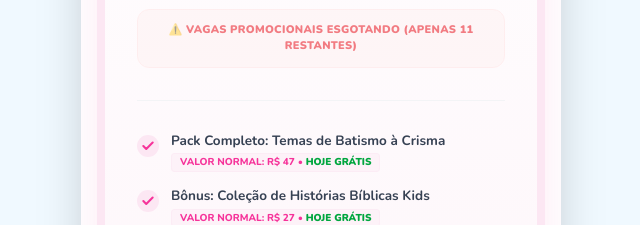
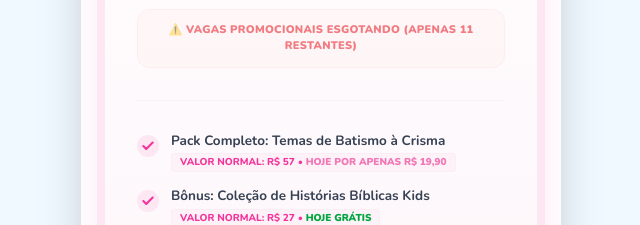
Before and after one commit to contatofilipematos-stack/Pg-20, a React (Vite) app: page / in a window 1280 px wide. Shown: the part 5220-5445 px from the top of the page, without its empty margins (319-959 px from the left). Built offline with nearby package versions, Linux system fonts and the light colour scheme.

Commit message:
feat: update pricing and offer for pack content
Adjust the price of the "Pack Completo" and update the promotional banner to highlight the new offer price of R$ 19,90.

```diff
--- a/App.tsx
+++ b/App.tsx
@@ -475,7 +475,7 @@ const App: React.FC = () => {
               {/* Lista com Value Stack */}
               <div className="space-y-4 mb-10">
                 {[
-                  { text: "Pack Completo: Temas de Batismo à Crisma", val: "R$ 47" },
+                  { text: "Pack Completo: Temas de Batismo à Crisma", val: "R$ 57" },
                   { text: "Bônus: Coleção de Histórias Bíblicas Kids", val: "R$ 27" },
                   { text: "Bônus: Lembrancinhas e Moldes Prontos", val: "R$ 19" },
                   { text: "Super Bônus: Desenhos Bobbie Goods 100% Católicos", val: "R$ 37" },
@@ -487,9 +487,15 @@ const App: React.FC = () => {
                     </div>
                     <div className="text-left leading-tight">
                       <span className="font-bold text-gray-700 text-[13.5px] block">{item.text}</span>
-                      <span className="text-[10px] text-pink-500 font-extrabold uppercase bg-pink-50 px-2 py-0.5 rounded border border-pink-100/50 inline-block mt-1">
-                        Valor normal: {item.val} • <span className="text-green-600 font-black">HOJE GRÁTIS</span>
-                      </span>
+                      {i === 0 ? (
+                        <span className="text-[10px] text-pink-500 font-extrabold uppercase bg-pink-50 px-2 py-0.5 rounded border border-pink-100/50 inline-block mt-1">
+                          Valor normal: R$ 57 • <span className="text-pink-600 font-black animate-pulse">HOJE POR APENAS R$ 19,90</span>
+                        </span>
+                      ) : (
+                        <span className="text-[10px] text-pink-500 font-extrabold uppercase bg-pink-50 px-2 py-0.5 rounded border border-pink-100/50 inline-block mt-1">
+                          Valor normal: {item.val} • <span className="text-green-600 font-black">HOJE GRÁTIS</span>
+                        </span>
+                      )}
                     </div>
                   </div>
                 ))}
```
